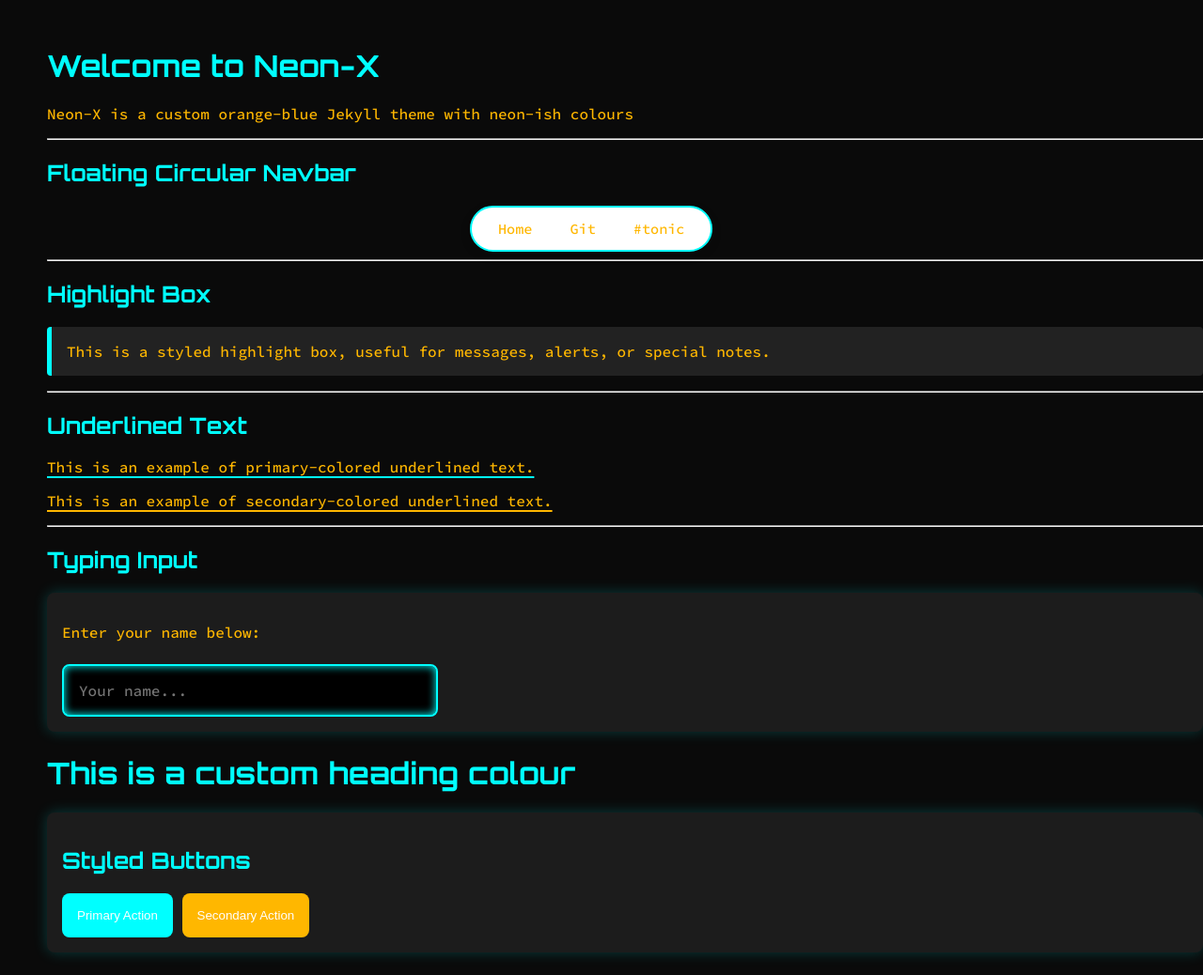
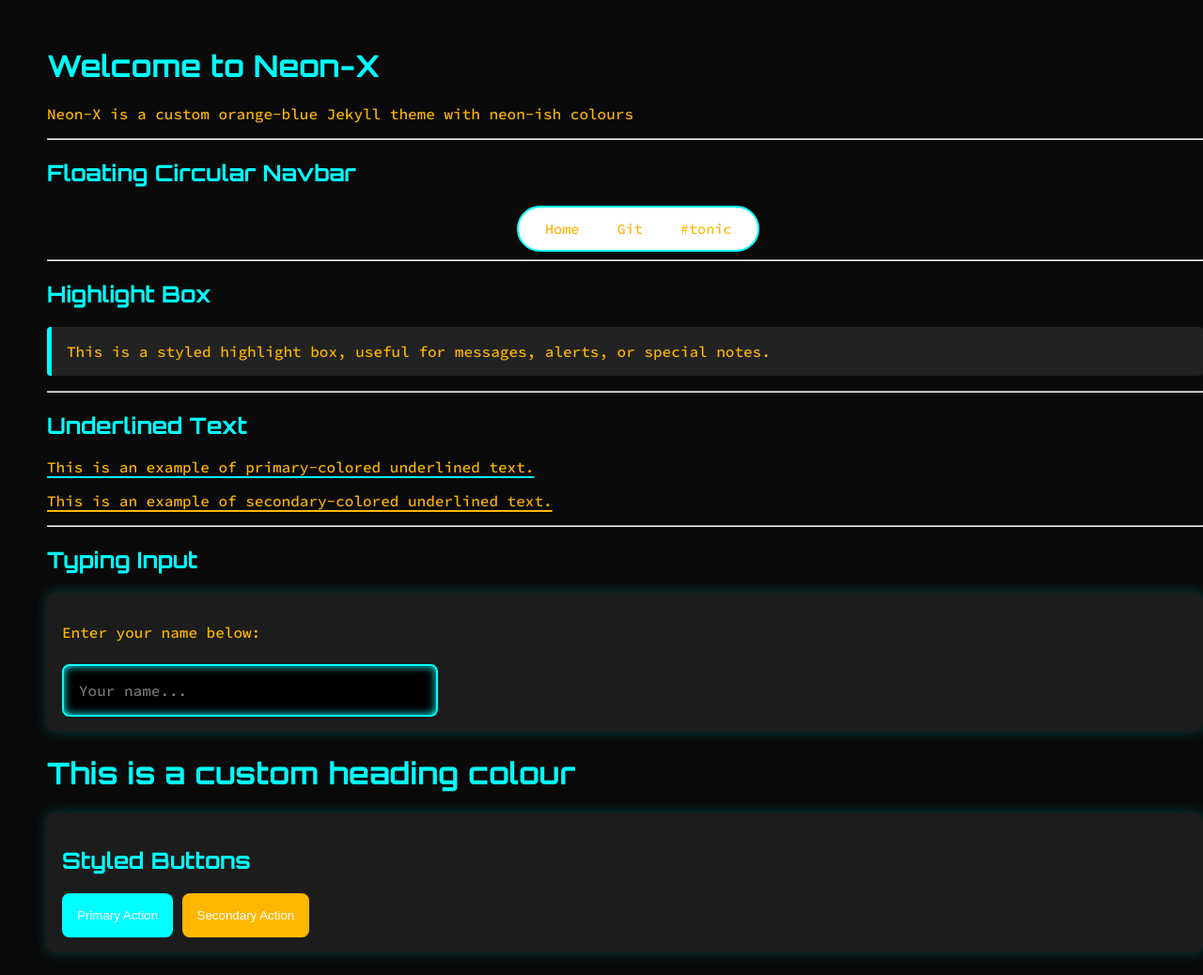
Before and after one commit to v659/jekyll_theme-new-v659, a Jekyll site: the page built from index.md, in a window 1280 px wide. Shown: the whole page at 94% size. Built offline with Jekyll 4.4.1, drawn with Linux system fonts in a browser that asks for light colours.

```diff
--- a/_sass/navbar.scss
+++ b/_sass/navbar.scss
@@ -14,7 +14,7 @@
   width: auto;
   max-width: 90vw;
   overflow-x: auto;
-  margin-left: 450;
+  margin-left: 500;
 
   a {
     text-decoration: none;
```
